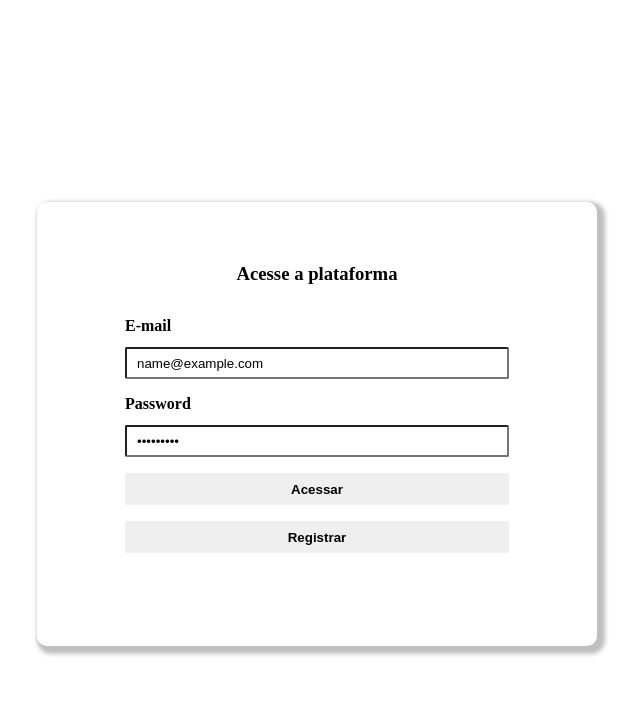
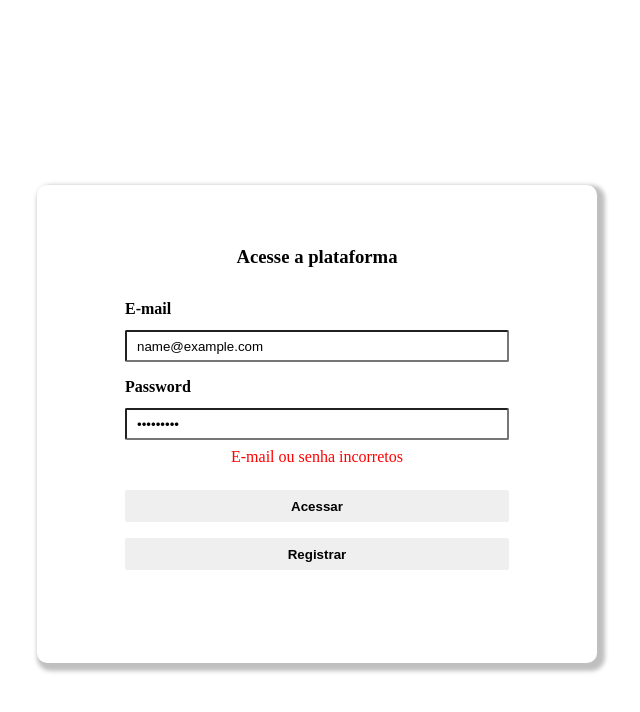
Before and after one commit to kelderpassos/desafioNode, a Vue app in the folder frontend/: page / in a window 1280 px wide. Both pictures are taken after typing "name@example.com", "Sample123" into the empty fields and a click on the button "Acessar". Shown: the top 712 px of the page, without its empty margins (323-963 px from the left). Built offline with nearby package versions, Linux system fonts and the light colour scheme; no server answers.

Commit message:
Feat: added an error message in case the login credentials are wrong

```diff
--- a/frontend/src/components/LoginForm.vue
+++ b/frontend/src/components/LoginForm.vue
@@ -11,6 +11,7 @@
         <label for="password">Password</label>
           <input type="password" name="password" required v-model="password" placeholder="senha">
       </div>
+      <p v-if="wrongCredentials">{{wrongCredentials}}</p>
       <button @click.prevent="submitForm">Acessar</button>
       <router-link :to="{ name: 'SignupForm' }">
           <button>Registrar</button>
@@ -21,6 +22,7 @@
 
 <script>
 import axios from 'axios';
+import baseUrl from '../utils/baseUrl';
 
 export default {
   name: 'LoginForm',
@@ -28,22 +30,19 @@ export default {
     return {
       email:'',
       password:'',
-      token: ''
+      token: '',
+      wrongCredentials: '',
     }
   },
   methods: {
     submitForm() {
-      axios.post(`http://localhost:3001/login`, { email: this.email, password: this.password })
+      axios.post(`${baseUrl}/login`, { email: this.email, password: this.password })
         .then((res) => {
           const token = JSON.stringify(res.data);
           localStorage.setItem('token', token);
-
           this.$router.push('/users');
-        }).catch(error => console.log(error));
+        }).catch(() => this.wrongCredentials = 'E-mail ou senha incorretos');
     },
-    navigateToRegister() {
-      this.$router.push('/signup');
-    }
   }
 }
 </script>
@@ -94,6 +93,11 @@ export default {
     border-radius: 2px;
   }
 
+  .login-form p {
+    margin: 0.5rem 0;
+    color: red;
+  }
+
   .login-form button {
     border: none;
     border-radius: 2px;
```
